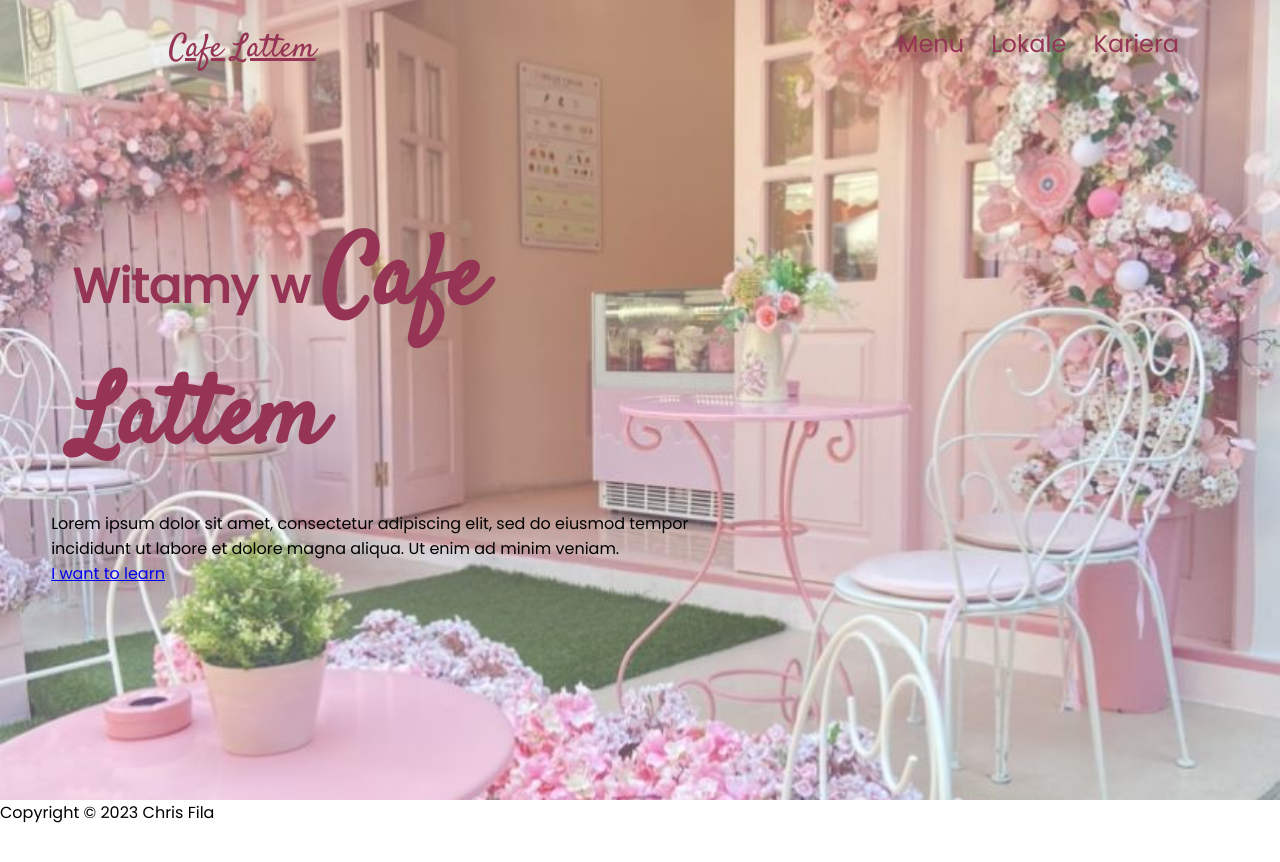
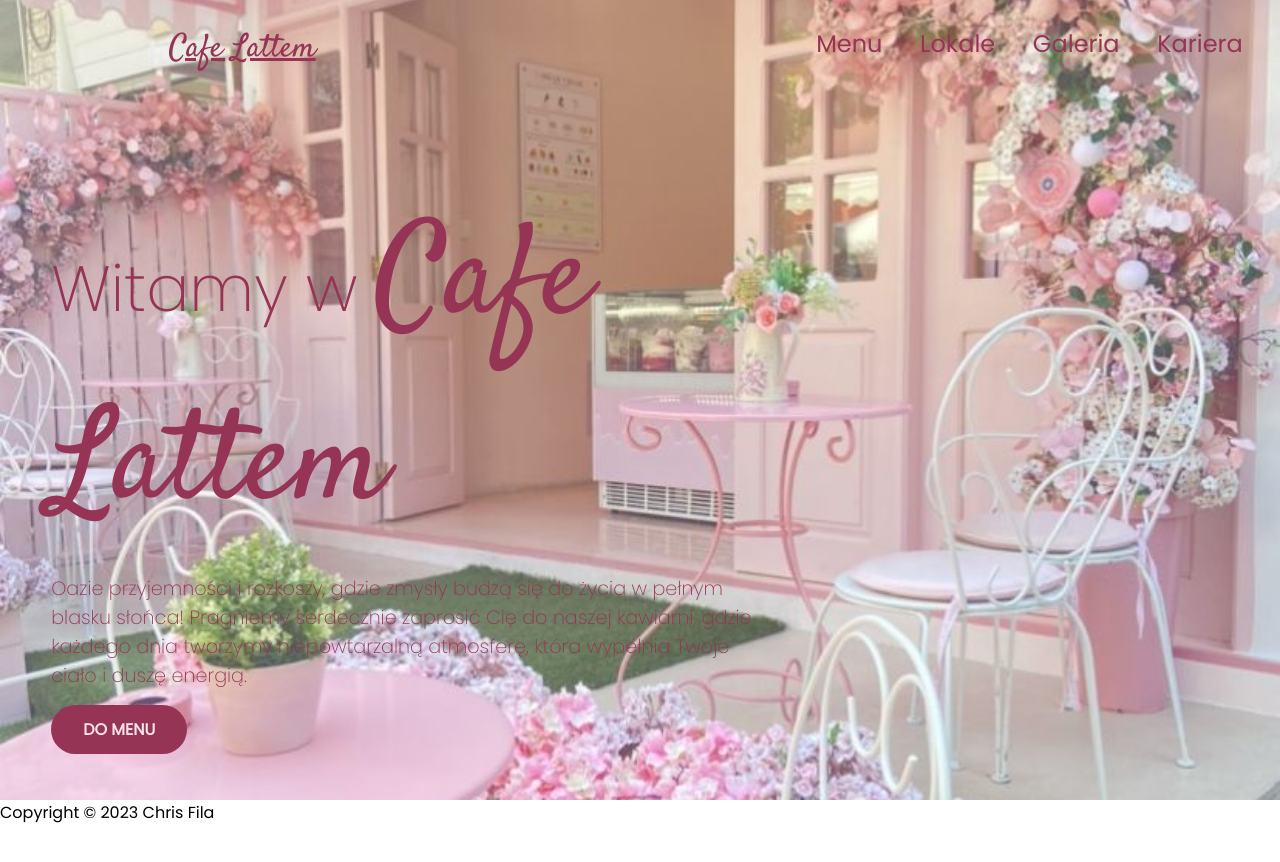
Before and after one commit to krzysztoffila/cafe-lattem, a website: page src/index.html in a window 1280 px wide. Before the commit the page ends 825 px from the top, so only its background shows below. Drawn offline with Linux system fonts and the light colour scheme.

Commit message:
Finish hero

```diff
--- a/src/index.html
+++ b/src/index.html
@@ -23,18 +23,23 @@
         <ul class="hero__menu__list">
           <li><a href="#">Menu</a></li>
           <li><a href="#">Lokale</a></li>
+          <li><a href="#">Galeria</a></li>
           <li><a href="#">Kariera</a></li>
         </ul>
       </nav>
     </div>
     <div class="hero__text">
       <h1>Witamy w <span class="hero__logo__cafe">Cafe Lattem</span></h1>
-      <p>Lorem ipsum dolor sit amet, consectetur adipiscing elit, sed do eiusmod tempor incididunt ut labore
-        et dolore magna aliqua. Ut enim ad minim veniam.</p>
-      <a href="#" class="btn">I want to learn</a>
+      <p>Oazie przyjemności i rozkoszy, gdzie zmysły budzą się do życia w pełnym blasku słońca! Pragniemy serdecznie
+        zaprosić Cię do naszej kawiarni, gdzie każdego dnia tworzymy niepowtarzalną atmosferę, która wypełnia Twoje
+        ciało i duszę energią.</p>
+      <a href="#menu" class="hero__btn">Do menu</a>
     </div>
   </header>
-  <p><small>Copyright © 2023 Chris Fila</small></p>
+  <footer>
+    <p><small>Copyright © 2023 Chris Fila</small></p>
+  </footer>
+
 </body>
 
 </html>
--- a/src/sass/style.scss
+++ b/src/sass/style.scss
@@ -59,6 +59,7 @@ header {
 .hero__text {
   width: 60%;
   padding: 10% 0;
+  color: $color-primary-4;
 }
 
 span .hero__logo__cafe {
@@ -66,14 +67,19 @@ span .hero__logo__cafe {
 }
 
 .hero__text h1 {
-  font-size: 3em;
-  padding: 3%;
-  margin: 0 auto;
-  color: $color-primary-4;
+  font-size: 4em;
+  font-weight: 300;
+  padding-bottom: 2%;
+}
+
+.hero__text p {
+  font-size: 1.2em;
+  font-weight: 200;
+  padding-bottom: 2%;
 }
 
 .hero__logo__cafe {
-  color: #963455;
+  color: $color-primary-4;
   font-family: $satisfy;
   font-size: 2em;
 }
@@ -103,3 +109,19 @@ span .hero__logo__cafe {
     }
   }
 }
+
+.hero__btn {
+  display: inline-block;
+  text-decoration: none;
+  text-transform: uppercase;
+  color: $color-primary-1;
+  font-weight: 900;
+  background-color: $color-primary-4;
+  padding: 0.75em 2em;
+  border-radius: 100px;
+
+  &:hover,
+  &:focus {
+    opacity: 0.75;
+  }
+}
```
Also changed, not shown: src/css/style.css, 1 other file.
